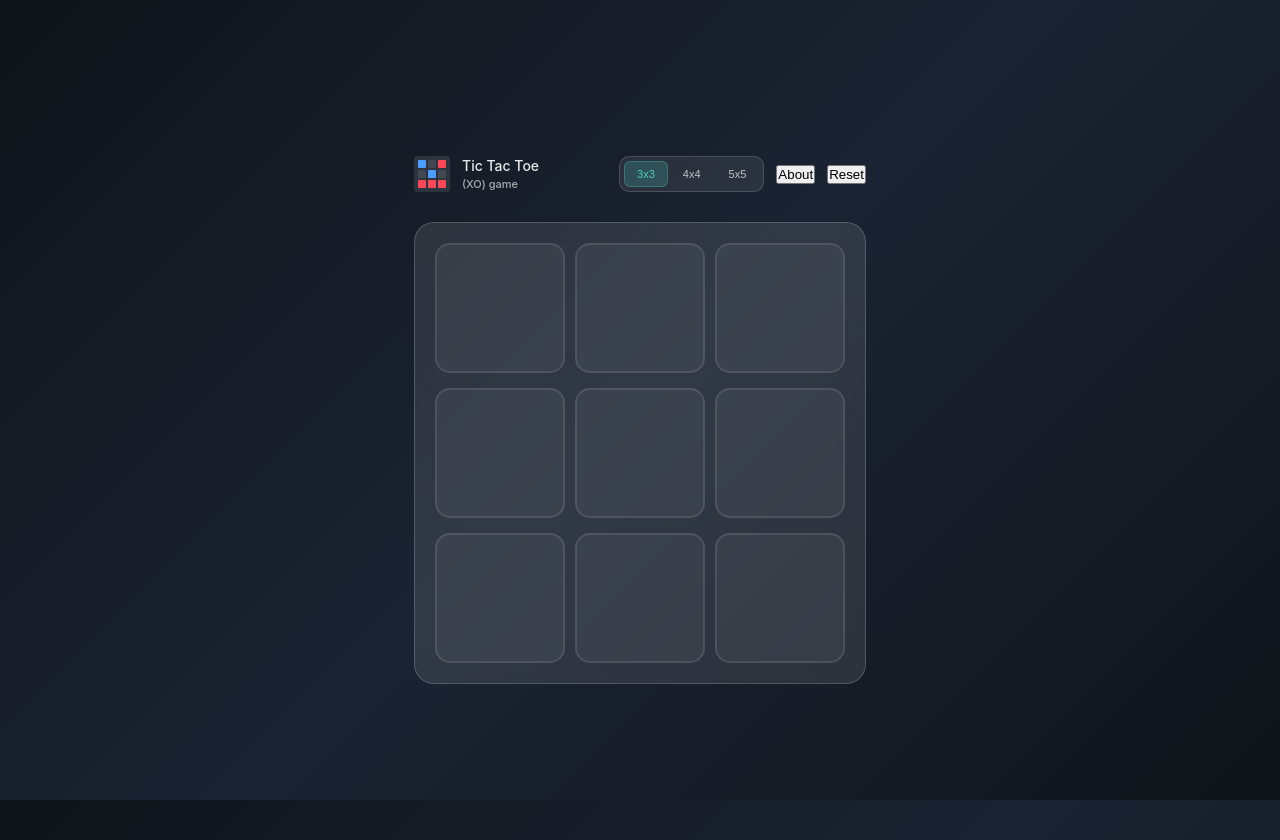
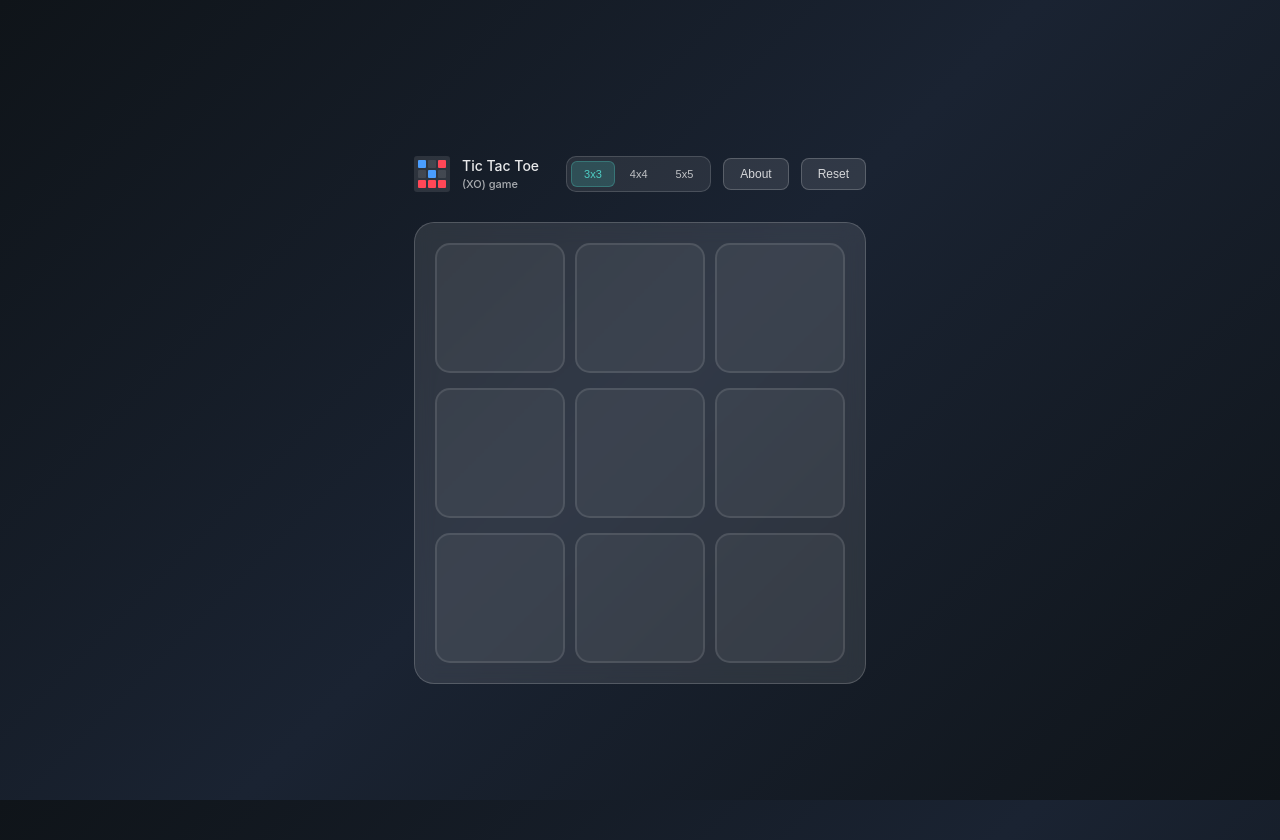
Before and after one commit to mahmoudalnkeeb/tic-tac-toe-multiplayer, a Next.js app: page / in a window 1280 px wide. Built offline with nearby package versions, Linux system fonts and the light colour scheme.

Commit message:
style(Button): improve styling & add hover/hold/focus states

```diff
--- a/src/components/Shared/Button/Button.module.scss
+++ b/src/components/Shared/Button/Button.module.scss
@@ -0,0 +1,26 @@
+.button {
+  outline: none;
+  background: rgba(255, 255, 255, 0.1);
+  border: 1px solid rgba(255, 255, 255, 0.2);
+  color: rgba(255, 255, 255, 0.8);
+  padding: 8px 16px;
+  border-radius: 8px;
+  font-size: 12px;
+  cursor: pointer;
+  transition: background .2s ease, border-color .2s ease;
+
+  &:hover {
+    background: rgba(255, 255, 255, 0.15);
+    border-color: rgba(255, 255, 255, 0.3);
+  }
+
+  &:focus-visible {
+    border-color: #fff;
+    background: rgba(255, 255, 255, 0.15);
+  }
+
+  &:active {
+    background: rgba(255, 255, 255, 0.2);
+    border-color: rgba(255, 255, 255, 0.3);
+  }
+}
```
